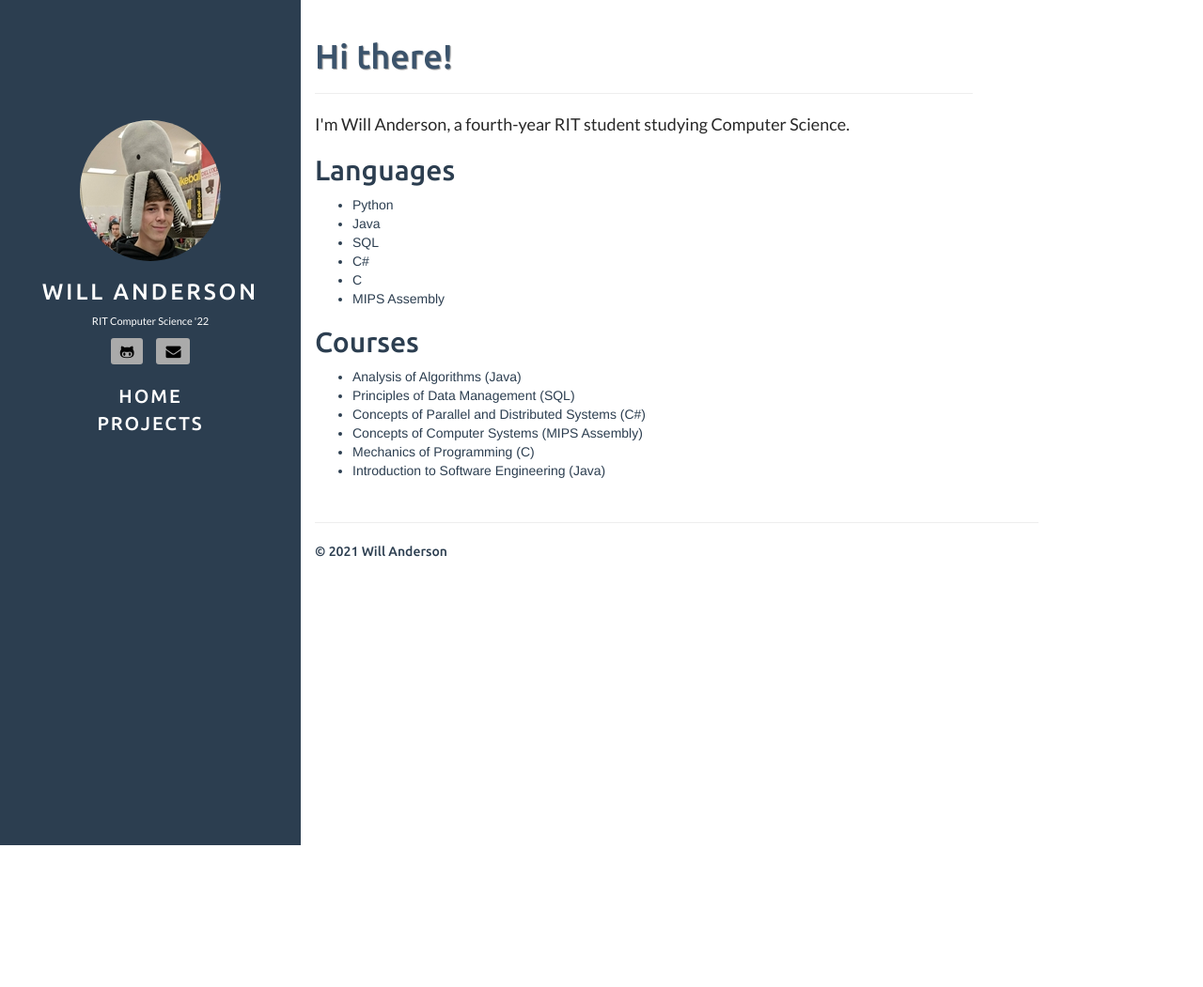
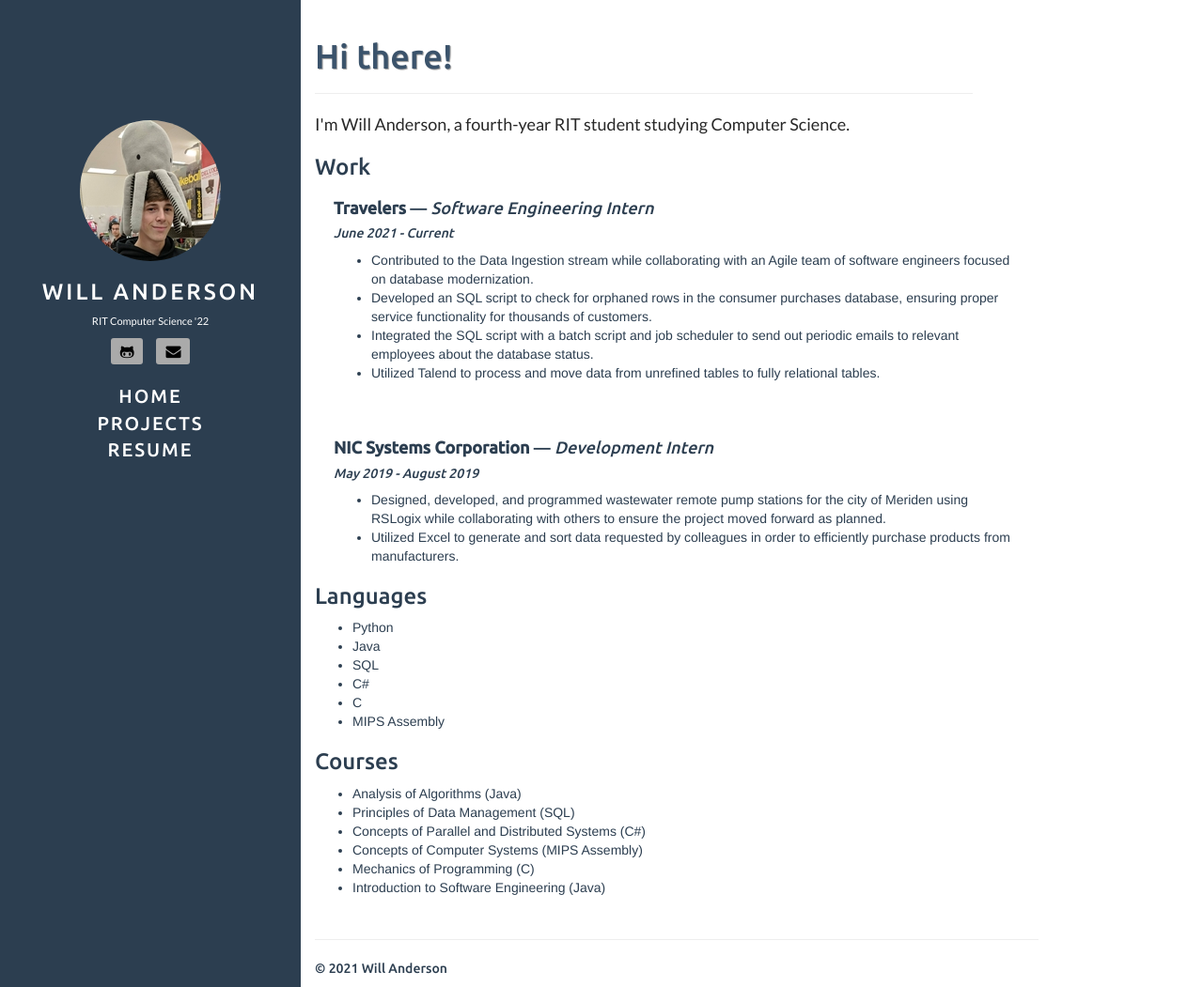
Before and after one commit to will-a/willsa.io, a Jekyll site: the page built from index.html, in a window 1280 px wide and 1051 px high. Shown: the whole window at 94% size. Built offline with Jekyll 4.4.1, drawn with Linux system fonts in a browser that asks for light colours; the list of posts is cut into pages by our own code.

Commit message:
added work to homepage, added resume to sidebar

```diff
--- a/_includes/sidebar.html
+++ b/_includes/sidebar.html
@@ -42,5 +42,6 @@
 <div id="page-menu" class="comedown">
 	<a href="../index.html" style="color: #FFFFFF;" class="coolunderline">HOME</a><br>
 	<a href="../pages/projects.html" style="color: #FFFFFF;" class="coolunderline">PROJECTS</a><br>
+	<a href="../pages/2021-8Resume.pdf" style="color: #FFFFFF;" class="coolunderline">RESUME</a><br>
 </div>
 <!-- sidebar.html end -->
--- a/index.html
+++ b/index.html
@@ -8,7 +8,25 @@ title: Hi there!
         <p id="frontpagetext" class="comedown">
             I'm Will Anderson, a fourth-year RIT student studying Computer Science.
         </p>
-        <h2 class="comeinbounced">Languages</h2>
+        <h3 class="comeinbounced">Work</h2>
+        <div style="margin: 20px;">
+            <h4 class="comeinbounced"><b>Travelers</b> — <i>Software Engineering Intern</i></h4>
+            <h5 class="comeinbounced"><i>June 2021 - Current</i></h5>
+            <ul class="comedown" style="animation-duration: 1.1s;">
+                <li>Contributed to the Data Ingestion stream while collaborating with an Agile team of software engineers focused on database modernization.</li>
+                <li>Developed an SQL script to check for orphaned rows in the consumer purchases database, ensuring proper service functionality for thousands of customers.</li>
+                <li>Integrated the SQL script with a batch script and job scheduler to send out periodic emails to relevant employees about the database status.</li>
+                <li>Utilized Talend to process and move data from unrefined tables to fully relational tables.</li>
+            </ul>
+            <br><br>
+            <h4 class="comeinbounced"><b>NIC Systems Corporation</b> — <i>Development Intern</i></h4>
+            <h5 class="comeinbounced"><i>May 2019 - August 2019</i></h5>
+            <ul class="comedown" style="animation-duration: 1.1s;">
+                <li>Designed, developed, and programmed wastewater remote pump stations for the city of Meriden using RSLogix while collaborating with others to ensure the project moved forward as planned.</li>
+                <li>Utilized Excel to generate and sort data requested by colleagues in order to efficiently purchase products from manufacturers.</li>
+            </ul>
+        </div>
+        <h3 class="comeinbounced">Languages</h2>
         <ul class="comedown" style="animation-duration: 1.1s;">
             <li>Python</li>
             <li>Java</li>
@@ -17,7 +35,7 @@ title: Hi there!
             <li>C</li>
             <li>MIPS Assembly</li>
         </ul>
-        <h2 class="comeinbounced">Courses</h2>
+        <h3 class="comeinbounced">Courses</h2>
         <ul class="comedown" style="animation-duration: 1.1s;">
             <li>Analysis of Algorithms (Java)</li>
             <li>Principles of Data Management (SQL)</li>
```
Also changed, not shown: 8 other files.
